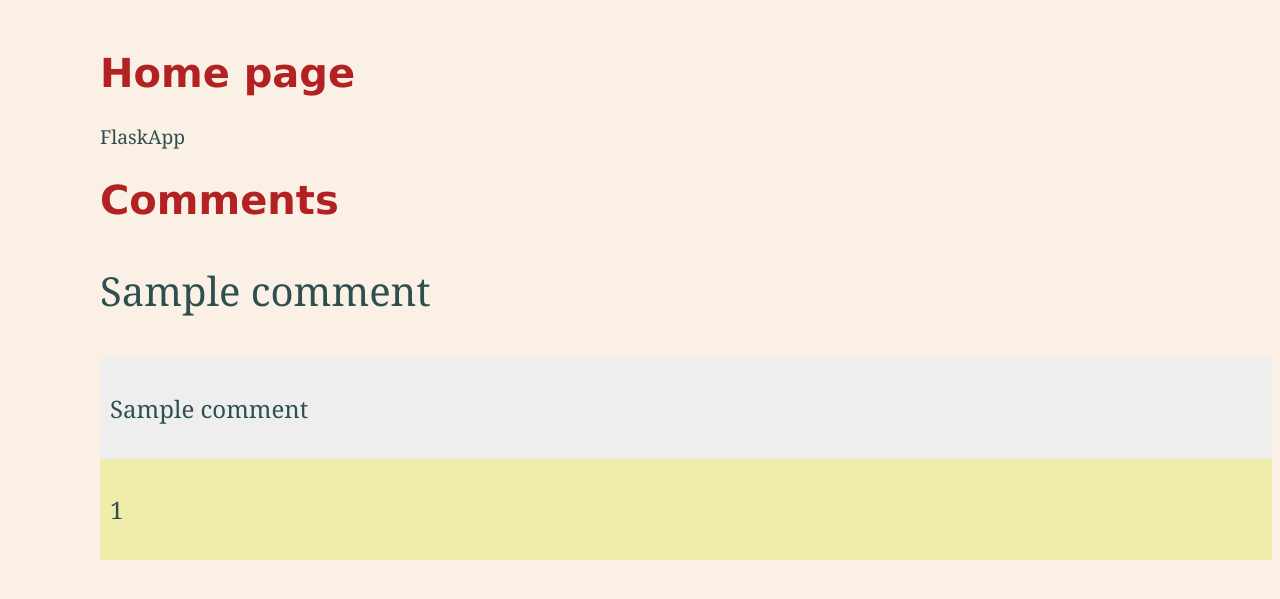
After one commit to leonkarn/uk_lines_disrupt, a Flask app: template main_task/templates/comments.html in a window 1280 px wide. The commit adds this page. Shown: the top 599 px of the page. Run offline with Flask 2, Linux system fonts and the light colour scheme; the template is opened without the code that fills it: most values are stand-ins (such as "Sample title", 1, 10 or a date in 2020).

Commit message:
add new html files

```diff
--- a/main_task/main.py
+++ b/main_task/main.py
@@ -40,8 +40,18 @@ app.config['JSON_SORT_KEYS'] = False
 
 @app.route("/")
 def home_page():
-   return render_template("base_root.html")
+    mydb = mysql.connector.connect(
+    host="mydb_new",
+    user="root",
+    password="testroot",
+    database="newdb"
+    )
+    mycursor = mydb.cursor()
 
+    mycursor.execute(""" SELECT * FROM lines_uk """)
+    x = mycursor.fetchall()
+
+    return render_template('comments.html', comments=x)
 
 
 @app.route("/tasks/<string:task_id>", methods=["GET", "DELETE","PUT"])
--- a/main_task/templates/base_root.html
+++ b/main_task/templates/base_root.html
@@ -1,10 +1,12 @@
 <html>
   <head>
-    <link rel="icon" href="https://encrypted-tbn0.gstatic.com/images?q=tbn:ANd9GcT6dpeFoj4k86cPrUYKesVZT75hS5tNa3P1Ew&usqp=CAU">
     <link rel="stylesheet" href='/static/css/main.css' />
   </head>
   <body>
     <h1>Home page</h1>
-    <p>My first Flask site. This is a local change</p>
+    <p> FlaskApp</p>
+    <div class="content">
+      {% block content %} {% endblock %}
+  </div>
   </body>
 </html>
--- /dev/null
+++ b/main_task/templates/comments.html
@@ -0,0 +1,17 @@
+{% extends 'base_root.html' %}
+
+{% block content %}
+    <h1>{% block title %} Comments {% endblock %}</h1>
+
+        {% for comment in comments %}
+        <p style="font-size: 40px">{{ comment[1] }}</p>
+        <div style="padding: 10px; background-color: #EEE; ">
+            <p style="font-size: 24px">{{ comment[4] }}</p>
+        </div>
+
+        <div style="padding: 10px; background-color: #EEA; ">
+            <p style="font-size: 24px">{{ comment[0] }}</p>
+        </div>
+        {% endfor %}
+
+{% endblock %}
```
Also changed, not shown: main_task/make_api_calls.py (+48 -30 lines).
